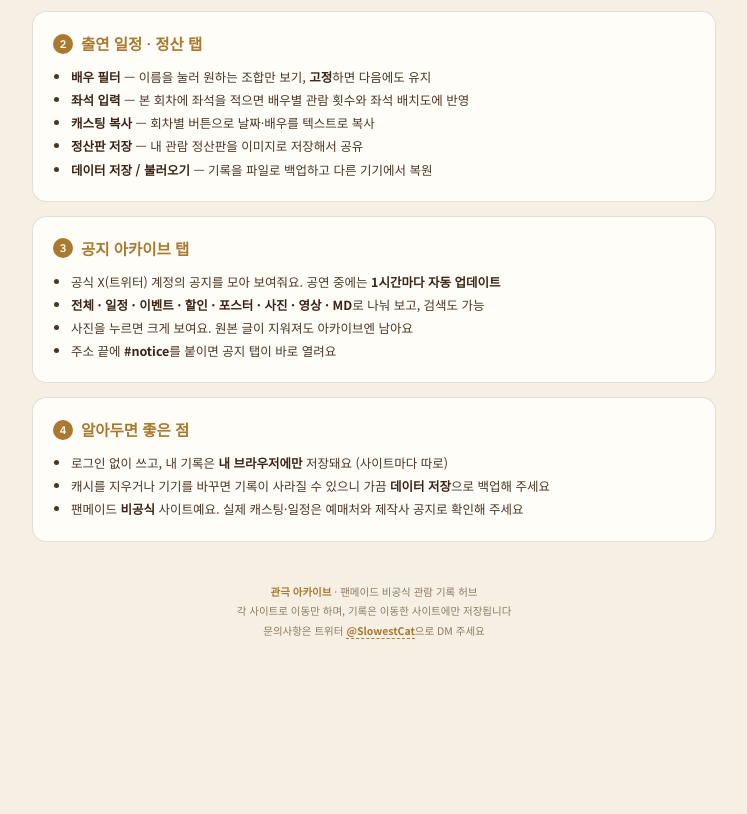
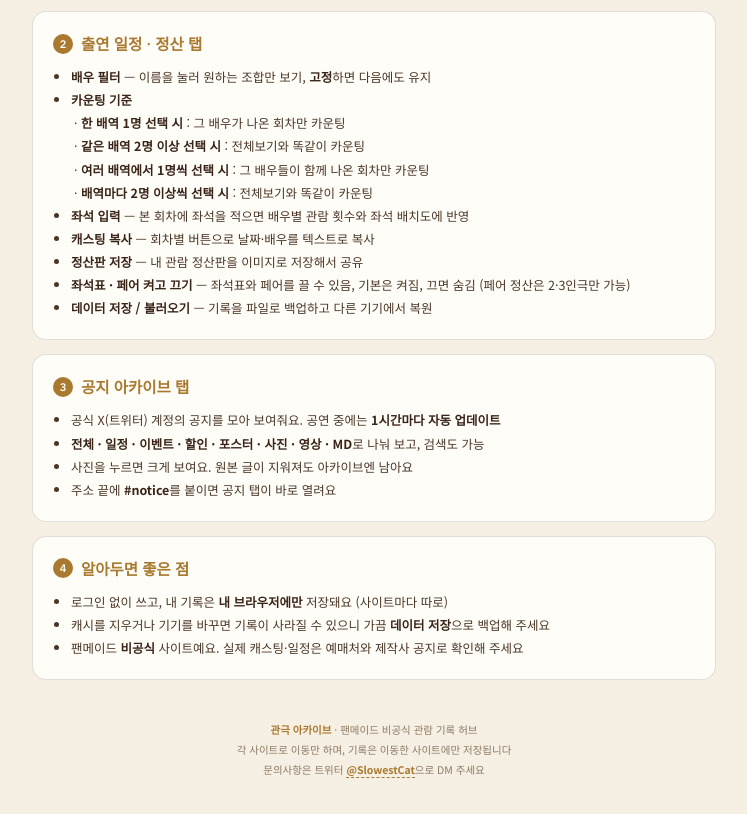
Before and after one commit to chichiandpopo/stage_archive, a plain HTML site: page index.html in a window 1280 px wide. Shown: the part 1757-2571 px from the top of the page, without its empty margins (266-1013 px from the left). Before the commit the page ends 2458 px from the top, so only its background shows below. Drawn offline with Linux system fonts and the light colour scheme.

Commit message:
공통 사용법에 카운팅 기준·좌석표/페어 켜고 끄기 설명 추가
Co-Authored-By: Claude Opus 5.5 <noreply@anthropic.com>
Claude-Session: https://claude.ai/code/session_01Jwnfeddb2AWhiNUX6mR7Bd

```diff
--- a/index.html
+++ b/index.html
@@ -163,9 +163,11 @@ body{
     <h3><span class="guide-num">2</span>출연 일정 · 정산 탭</h3>
     <ul>
       <li><b>배우 필터</b> — 이름을 눌러 원하는 조합만 보기, <b>고정</b>하면 다음에도 유지</li>
+      <li><b>카운팅 기준</b><br><span style="display:block;padding-left:12px;text-indent:-9px">· <b>한 배역 1명 선택 시</b> : 그 배우가 나온 회차만 카운팅</span><span style="display:block;padding-left:12px;text-indent:-9px">· <b>같은 배역 2명 이상 선택 시</b> : 전체보기와 똑같이 카운팅</span><span style="display:block;padding-left:12px;text-indent:-9px">· <b>여러 배역에서 1명씩 선택 시</b> : 그 배우들이 함께 나온 회차만 카운팅</span><span style="display:block;padding-left:12px;text-indent:-9px">· <b>배역마다 2명 이상씩 선택 시</b> : 전체보기와 똑같이 카운팅</span></li>
       <li><b>좌석 입력</b> — 본 회차에 좌석을 적으면 배우별 관람 횟수와 좌석 배치도에 반영</li>
       <li><b>캐스팅 복사</b> — 회차별 버튼으로 날짜·배우를 텍스트로 복사</li>
       <li><b>정산판 저장</b> — 내 관람 정산판을 이미지로 저장해서 공유</li>
+      <li><b>좌석표 · 페어 켜고 끄기</b> — 좌석표와 페어를 끌 수 있음, 기본은 켜짐, 끄면 숨김 (페어 정산은 2·3인극만 가능)</li>
       <li><b>데이터 저장 / 불러오기</b> — 기록을 파일로 백업하고 다른 기기에서 복원</li>
     </ul>
   </div>
```
